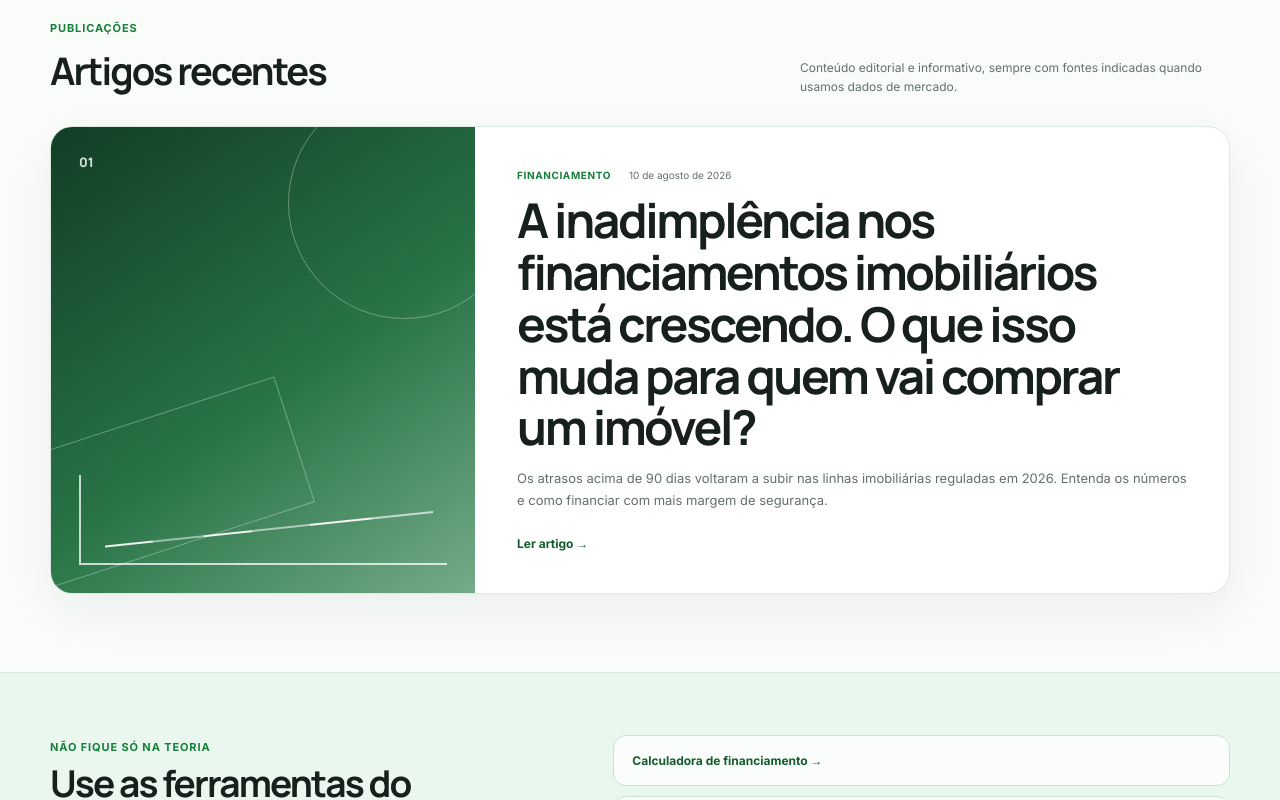
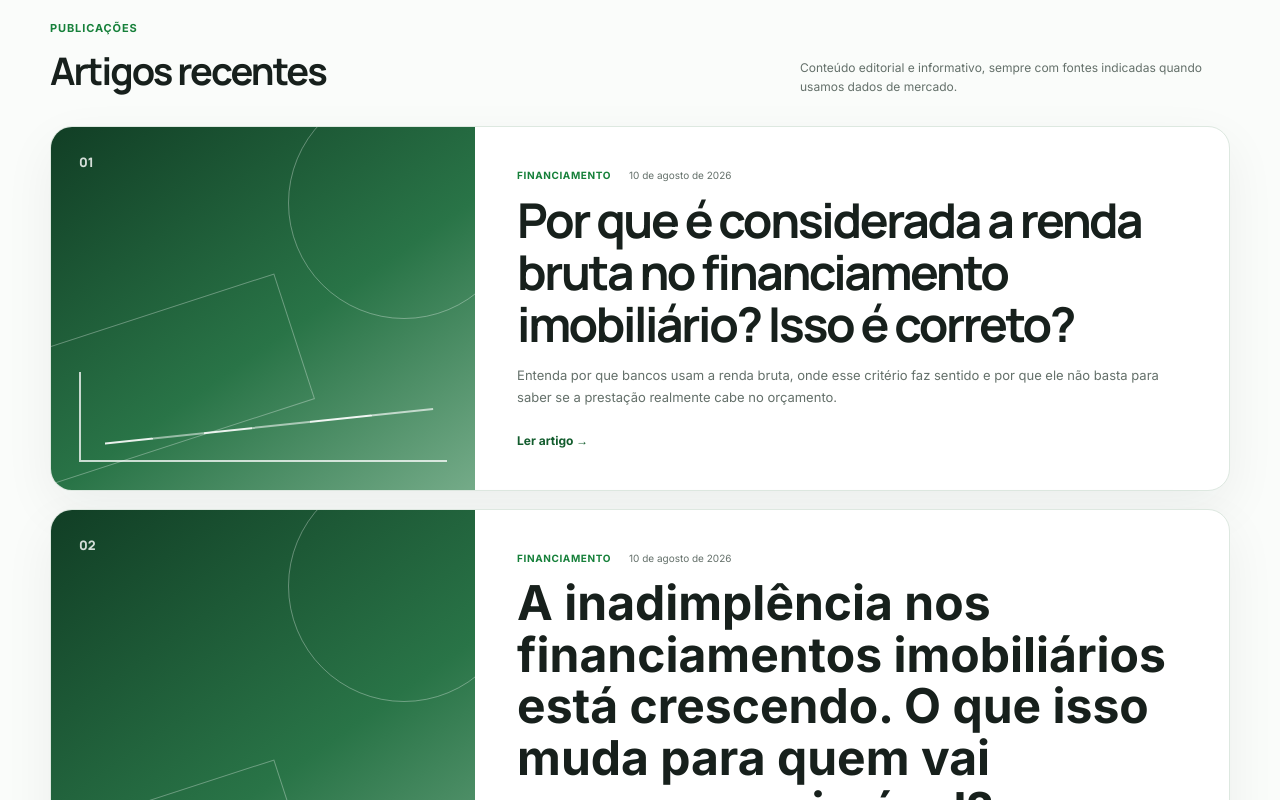
Before and after one commit to Bonisengna/descomplicasa, a Next.js app: page /blog in a window 1280 px wide. Shown: the part 620-1420 px from the top of the page. Built offline with nearby package versions, Linux system fonts and the light colour scheme.

Commit message:
feat: adiciona artigo de renda bruta ao Blog

```diff
--- a/app/blog/page.tsx
+++ b/app/blog/page.tsx
@@ -12,11 +12,22 @@ const articles = [
   {
     category: "Financiamento",
     date: "10 de agosto de 2026",
+    dateTime: "2026-08-10",
+    title: "Por que é considerada a renda bruta no financiamento imobiliário? Isso é correto?",
+    description:
+      "Entenda por que bancos usam a renda bruta, onde esse critério faz sentido e por que ele não basta para saber se a prestação realmente cabe no orçamento.",
+    href: "/guias/renda-bruta-financiamento-imobiliario",
+    featured: true,
+  },
+  {
+    category: "Financiamento",
+    date: "10 de agosto de 2026",
+    dateTime: "2026-08-10",
     title: "A inadimplência nos financiamentos imobiliários está crescendo. O que isso muda para quem vai comprar um imóvel?",
     description:
       "Os atrasos acima de 90 dias voltaram a subir nas linhas imobiliárias reguladas em 2026. Entenda os números e como financiar com mais margem de segurança.",
     href: "/guias/inadimplencia-financiamento-imobiliario",
-    featured: true,
+    featured: false,
   },
 ];
 
@@ -44,16 +55,16 @@ export default function BlogPage() {
           </div>
 
           <div className={styles.articleGrid}>
-            {articles.map((article) => (
+            {articles.map((article, index) => (
               <article className={article.featured ? styles.featuredCard : styles.card} key={article.href}>
                 <div className={styles.visual} aria-hidden="true">
-                  <span>01</span>
+                  <span>{String(index + 1).padStart(2, "0")}</span>
                   <div />
                 </div>
                 <div className={styles.cardBody}>
                   <div className={styles.meta}>
                     <span>{article.category}</span>
-                    <time dateTime="2026-08-10">{article.date}</time>
+                    <time dateTime={article.dateTime}>{article.date}</time>
                   </div>
                   <h2>{article.title}</h2>
                   <p>{article.description}</p>
```
